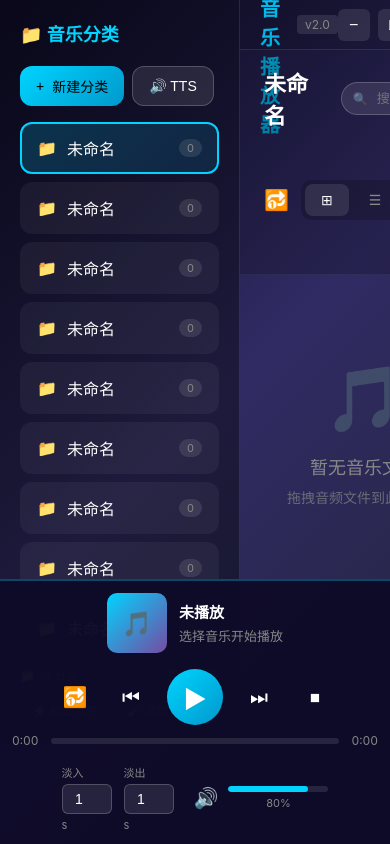
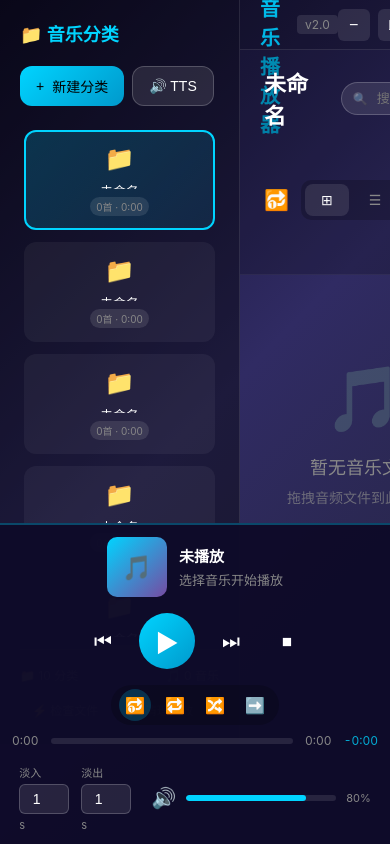
Before and after one commit to 690616337-dev/cloud-music-player, an Electron app: page index.html in a window 390 px wide. Drawn offline with Linux system fonts and the light colour scheme; no server answers.

Commit message:
修复UI问题：
1. 增加本首歌剩余时间显示（进度条右侧）
2. 加长音量滑块（100px -> 150px）
3. 循环模式按钮移到主界面横向排列（单曲/列表/随机/顺序）
4. 修复文件夹拖拽移动问题（拖拽文件夹时不再触发上传）
5. 文件夹界面新排版：4列网格布局，卡片显示序号+名称+时长+状态

```diff
--- a/index.html
+++ b/index.html
@@ -109,11 +109,16 @@
 
       <div class="player-controls">
         <div class="control-btns">
-          <button class="control-btn" id="loopBtn" title="循环模式">🔂</button>
           <button class="control-btn" id="prevBtn" title="上一首">⏮</button>
           <button class="control-btn play-btn" id="playBtn" title="播放/暂停">▶</button>
           <button class="control-btn" id="nextBtn" title="下一首">⏭</button>
           <button class="control-btn" id="stopBtn" title="停止">⏹</button>
+        </div>
+        <div class="loop-modes">
+          <button class="loop-mode-option active" data-mode="loop-one" title="单曲循环">🔂</button>
+          <button class="loop-mode-option" data-mode="loop-all" title="列表循环">🔁</button>
+          <button class="loop-mode-option" data-mode="shuffle" title="随机播放">🔀</button>
+          <button class="loop-mode-option" data-mode="order" title="顺序播放">➡️</button>
         </div>
         <div class="progress-container">
           <span class="time-display" id="currentTime">0:00</span>
@@ -122,6 +127,7 @@
             <div class="progress-handle" id="progressHandle"></div>
           </div>
           <span class="time-display" id="totalTime">0:00</span>
+          <span class="time-display remaining-time" id="remainingTime">-0:00</span>
         </div>
       </div>
 
@@ -144,8 +150,8 @@
             <div class="volume-bar" id="volumeBar">
               <div class="volume-fill" id="volumeFill"></div>
             </div>
-            <span class="volume-value" id="volumeValue">80%</span>
           </div>
+          <span class="volume-value" id="volumeValue">80%</span>
         </div>
       </div>
     </div>
--- a/renderer.js
+++ b/renderer.js
@@ -79,11 +79,11 @@ class CloudMusicPlayer {
       prevBtn: document.getElementById('prevBtn'),
       nextBtn: document.getElementById('nextBtn'),
       stopBtn: document.getElementById('stopBtn'),
-      loopBtn: document.getElementById('loopBtn'),
       progressBar: document.getElementById('progressBar'),
       progressFill: document.getElementById('progressFill'),
       currentTime: document.getElementById('currentTime'),
       totalTime: document.getElementById('totalTime'),
+      remainingTime: document.getElementById('remainingTime'),
       volumeBar: document.getElementById('volumeBar'),
       volumeFill: document.getElementById('volumeFill'),
       volumeValue: document.getElementById('volumeValue'),
@@ -92,6 +92,7 @@ class CloudMusicPlayer {
       fadeOutInput: document.getElementById('fadeOutInput'),
       waveformContainer: document.getElementById('waveformContainer'),
       waveformCanvas: document.getElementById('waveformCanvas'),
+      loopModeOptions: document.querySelectorAll('.loop-mode-option'),
 
       // 窗口控制
       minimizeBtn: document.getElementById('minimizeBtn'),
@@ -215,7 +216,11 @@ class CloudMusicPlayer {
     this.dom.prevBtn?.addEventListener('click', () => this.previousTrack());
     this.dom.nextBtn?.addEventListener('click', () => this.nextTrack());
     this.dom.stopBtn?.addEventListener('click', () => this.stop());
-    this.dom.loopBtn?.addEventListener('click', () => this.togglePlayMode());
+
+    // 循环模式按钮
+    this.dom.loopModeOptions?.forEach(btn => {
+      btn.addEventListener('click', () => this.setPlayMode(btn.dataset.mode));
+    });
 
     // 进度条
     let isDraggingProgress = false;
@@ -339,6 +344,12 @@ class CloudMusicPlayer {
       e.preventDefault();
       e.stopPropagation();
 
+      // 检查是否是文件夹拖拽（从侧边栏拖拽文件夹）
+      const draggedFolderId = e.dataTransfer.getData('text/plain');
+      if (draggedFolderId && this.state.folders.find(f => f.id === draggedFolderId)) {
+        return; // 文件夹拖拽，不显示上传区域
+      }
+
       if (this.dragTimer) clearTimeout(this.dragTimer);
       this.dragCounter++;
 
@@ -370,6 +381,12 @@ class CloudMusicPlayer {
       this.dragCounter = 0;
       if (this.dragTimer) clearTimeout(this.dragTimer);
       this.dom.dropZone?.classList.remove('active');
+
+      // 检查是否是文件夹拖拽（从侧边栏拖拽文件夹）
+      const draggedFolderId = e.dataTransfer.getData('text/plain');
+      if (draggedFolderId && this.state.folders.find(f => f.id === draggedFolderId)) {
+        return; // 文件夹拖拽，不处理上传
+      }
 
       if (!this.state.currentFolder) {
         this.showToast('请先选择分类', 'error');
@@ -550,10 +567,13 @@ class CloudMusicPlayer {
       div.draggable = true;
       div.dataset.id = folder.id;
 
+      // 计算总时长
+      const totalDuration = folder.tracks?.reduce((sum, t) => sum + (t.duration || 0), 0) || 0;
+
       div.innerHTML = `
         <span class="folder-icon">${isSystem ? '🎙️' : '📁'}</span>
         <span class="folder-name">${this.escapeHtml(folder.name)}</span>
-        <span class="folder-count">${trackCount}${missingCount > 0 ? ` ⚠️${missingCount}` : ''}</span>
+        <span class="folder-count">${trackCount}首 · ${this.formatDuration(totalDuration)}</span>
         <div class="folder-actions">
           <button class="icon-btn" data-action="rename" title="重命名">✏️</button>
           ${!isSystem ? '<button class="icon-btn danger" data-action="delete" title="删除">🗑️</button>' : ''}
@@ -1240,16 +1260,33 @@ class CloudMusicPlayer {
     this.showToast(`🎵 ${names[this.state.playMode]}`);
   }
 
+  setPlayMode(mode) {
+    this.state.playMode = mode;
+    this.updateLoopButton();
+    this.saveSettings();
+
+    const names = {
+      'loop-one': '单曲循环',
+      'loop-all': '列表循环',
+      'shuffle': '随机播放',
+      'order': '顺序播放'
+    };
+    this.showToast(`🎵 ${names[mode]}`);
+  }
+
   updateLoopButton() {
+    // 更新循环模式按钮状态
+    this.dom.loopModeOptions?.forEach(btn => {
+      btn.classList.toggle('active', btn.dataset.mode === this.state.playMode);
+    });
+
+    // 更新头部循环按钮
     const icons = {
       'loop-one': '🔂',
       'loop-all': '🔁',
       'shuffle': '🔀',
       'order': '➡️'
     };
-    if (this.dom.loopBtn) {
-      this.dom.loopBtn.textContent = icons[this.state.playMode];
-    }
     if (this.dom.headerLoopBtn) {
       this.dom.headerLoopBtn.textContent = icons[this.state.playMode];
     }
@@ -1268,6 +1305,12 @@ class CloudMusicPlayer {
     const percent = (this.audio.currentTime / this.audio.duration) * 100;
     this.dom.progressFill.style.width = `${percent}%`;
     this.dom.currentTime.textContent = this.formatTime(this.audio.currentTime);
+
+    // 更新剩余时间
+    const remaining = this.audio.duration - this.audio.currentTime;
+    if (this.dom.remainingTime) {
+      this.dom.remainingTime.textContent = `-${this.formatTime(remaining)}`;
+    }
   }
 
   updateTimeDisplay() {
--- a/styles.css
+++ b/styles.css
@@ -62,31 +62,36 @@ body {
   margin-bottom: 16px;
 }
 
+/* ========== 文件夹网格布局 ========== */
 .folders-list {
   flex: 1;
   overflow-y: auto;
-  display: flex;
-  flex-direction: column;
-  gap: 8px;
+  display: grid;
+  grid-template-columns: repeat(4, 1fr);
+  gap: 12px;
+  padding: 8px 4px;
 }
 
 .folder-item {
-  padding: 12px 15px;
+  padding: 12px 10px;
   background: var(--bg-card);
   border-radius: var(--radius);
   cursor: pointer;
   display: flex;
+  flex-direction: column;
   align-items: center;
-  gap: 10px;
+  gap: 8px;
   transition: var(--transition);
   border: 2px solid transparent;
   position: relative;
+  height: 100px;
+  min-width: 0;
 }
 
 .folder-item:hover {
   background: rgba(0, 212, 255, 0.1);
   border-color: rgba(0, 212, 255, 0.3);
-  transform: translateX(4px);
+  transform: translateY(-2px);
 }
 
 .folder-item.active {
@@ -99,26 +104,28 @@ body {
 }
 
 .folder-item.drag-over {
-  border-top-color: var(--primary);
-  transform: translateY(2px);
+  border-color: var(--primary);
+  transform: scale(1.05);
 }
 
 .folder-icon {
-  font-size: 16px;
+  font-size: 24px;
 }
 
 .folder-name {
-  flex: 1;
   font-weight: 500;
   overflow: hidden;
   text-overflow: ellipsis;
   white-space: nowrap;
+  width: 100%;
+  text-align: center;
+  font-size: 13px;
 }
 
 .folder-count {
-  font-size: 11px;
+  font-size: 10px;
   background: rgba(255, 255, 255, 0.1);
-  padding: 2px 8px;
+  padding: 2px 6px;
   border-radius: 10px;
   color: var(--text-muted);
 }
@@ -126,6 +133,9 @@ body {
 .folder-actions {
   display: none;
   gap: 4px;
+  position: absolute;
+  top: 4px;
+  right: 4px;
 }
 
 .folder-item:hover .folder-actions {
@@ -693,6 +703,41 @@ body {
   gap: 16px;
 }
 
+.loop-modes {
+  display: flex;
+  align-items: center;
+  gap: 8px;
+  background: rgba(0, 0, 0, 0.2);
+  padding: 4px 8px;
+  border-radius: 20px;
+  margin-top: 8px;
+}
+
+.loop-mode-option {
+  width: 32px;
+  height: 32px;
+  border: none;
+  background: transparent;
+  color: var(--text-muted);
+  font-size: 16px;
+  cursor: pointer;
+  border-radius: 50%;
+  display: flex;
+  align-items: center;
+  justify-content: center;
+  transition: var(--transition);
+}
+
+.loop-mode-option:hover {
+  background: rgba(255, 255, 255, 0.1);
+  color: white;
+}
+
+.loop-mode-option.active {
+  background: rgba(0, 212, 255, 0.2);
+  color: var(--primary);
+}
+
 .control-btn {
   width: 40px;
   height: 40px;
@@ -735,6 +780,11 @@ body {
   font-size: 12px;
   color: var(--text-muted);
   font-variant-numeric: tabular-nums;
+}
+
+.progress-container .remaining-time {
+  color: var(--primary);
+  opacity: 0.8;
 }
 
 .progress-bar {
@@ -828,7 +878,7 @@ body {
   display: flex;
   flex-direction: column;
   gap: 4px;
-  width: 100px;
+  width: 150px;
 }
 
 .volume-bar {
@@ -1409,6 +1459,12 @@ input[type="checkbox"] {
 }
 
 /* ========== 响应式 ========== */
+@media (max-width: 1400px) {
+  .folders-list {
+    grid-template-columns: repeat(3, 1fr);
+  }
+}
+
 @media (max-width: 1200px) {
   .player-controls-wrapper {
     flex-direction: column;
@@ -1427,6 +1483,10 @@ input[type="checkbox"] {
     max-width: none;
     width: 100%;
   }
+
+  .folders-list {
+    grid-template-columns: repeat(2, 1fr);
+  }
 }
 
 @media (max-width: 900px) {
@@ -1444,4 +1504,14 @@ input[type="checkbox"] {
     width: 100%;
     justify-content: space-between;
   }
+
+  .folders-list {
+    grid-template-columns: repeat(2, 1fr);
+  }
 }
+
+@media (max-width: 600px) {
+  .folders-list {
+    grid-template-columns: 1fr;
+  }
+}
```
